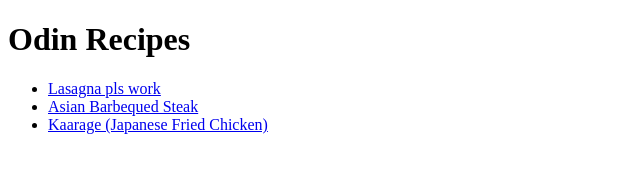
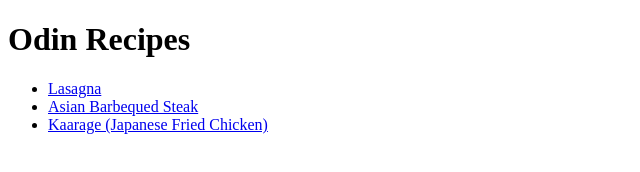
Before and after one commit to zed-ex/odin-recipes, a plain HTML site: page index.html in a window 1280 px wide. Shown: the full height of the page, 0-640 px from the left. Drawn offline with Linux system fonts and the light colour scheme.

Commit message:
Update index.html

```diff
--- a/index.html
+++ b/index.html
@@ -9,7 +9,7 @@
         <h1>Odin Recipes</h1>
 
         <ul>
-            <li><a href="recipes/lasagna.html">Lasagna pls work</a></li>
+            <li><a href="recipes/lasagna.html">Lasagna</a></li>
             <li><a href="recipes/steak.html">Asian Barbequed Steak</a></li>
             <li><a href="recipes/kaarage.html">Kaarage (Japanese Fried Chicken)</a></li>
         </ul>
```
